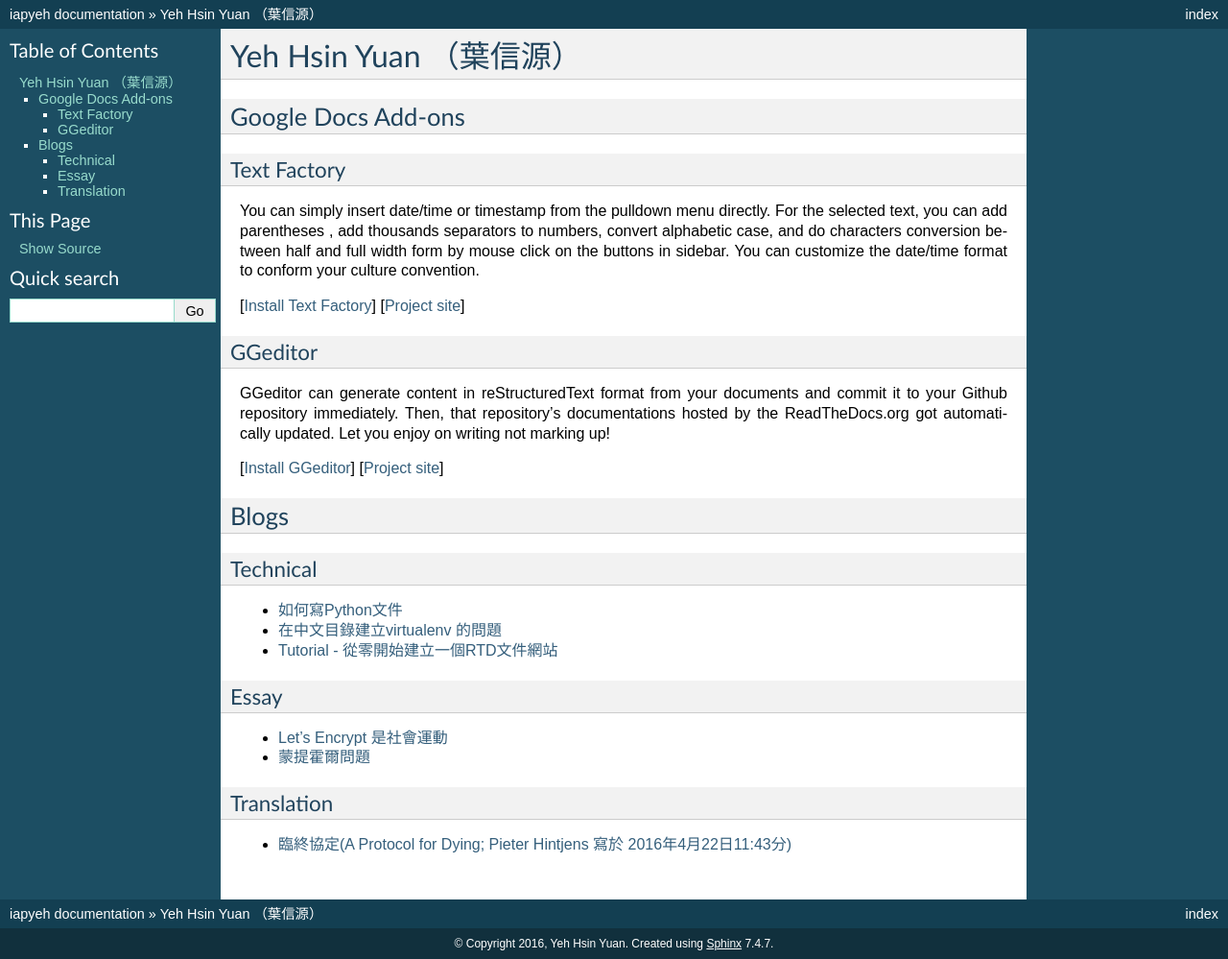
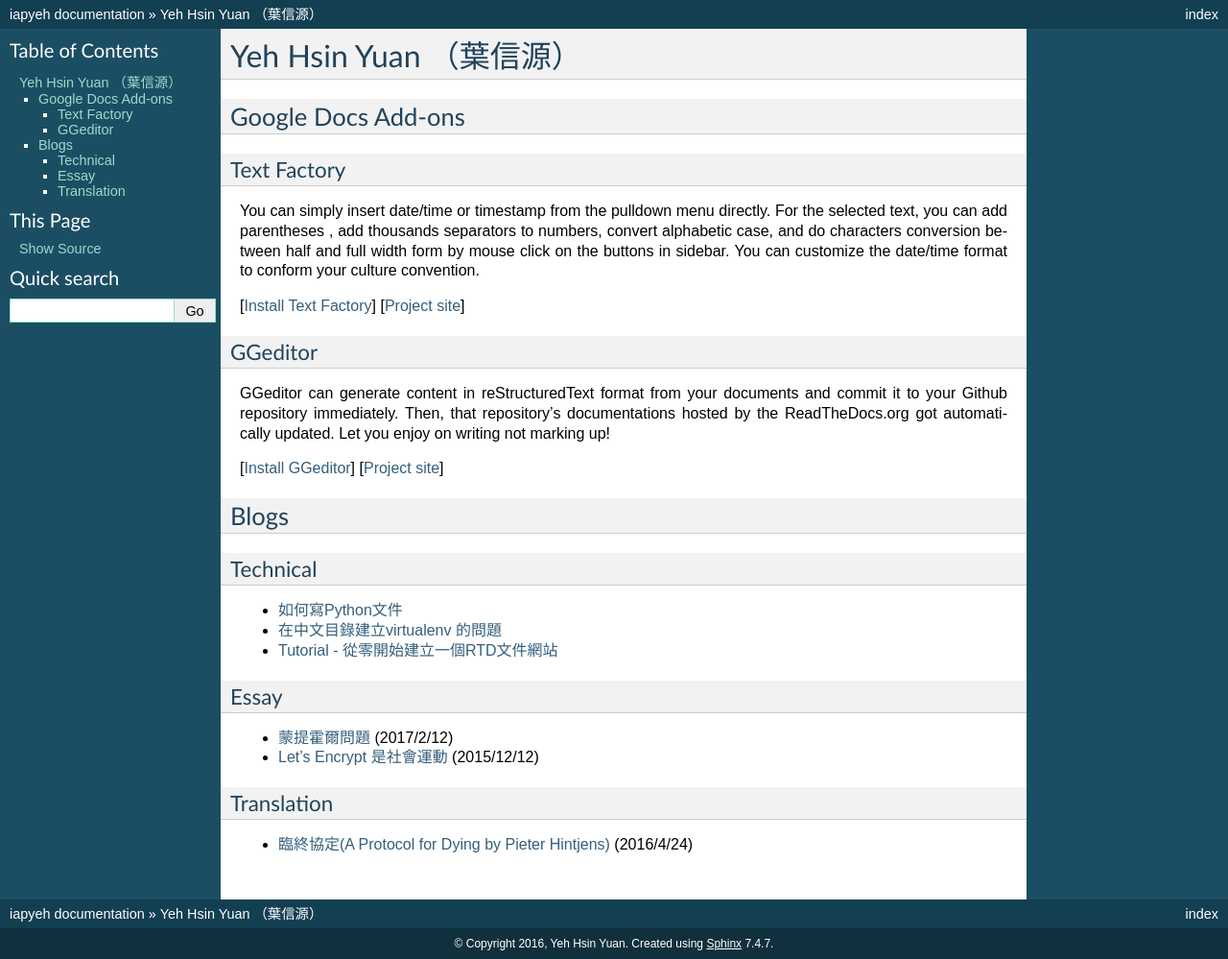
Before and after one commit to iapyeh/iapyeh, a Sphinx documentation site: the page built from docs/index.rst, in a window 1280 px wide. Shown: the whole page at 96% size. Built offline with Sphinx 7.4.7, drawn with Linux system fonts in a browser that asks for light colours.

Commit message:
Google Docs reST Editor@2017-2-18 21:55:7

```diff
--- a/docs/index.rst
+++ b/docs/index.rst
@@ -48,16 +48,16 @@
 Essay
 =====
 
-* \ |LINK8|\
+* \ |LINK8|\  (2017/2/12)
 
-* \ |LINK9|\
+* \ |LINK9|\  (2015/12/12)
 
 .. _h6d307874835717394e3f1a464967c:
 
 Translation
 ===========
 
-* \ |LINK10|\
+* \ |LINK10|\  (2016/4/24)
 
 .. bottom of content
 
@@ -92,12 +92,12 @@
 
 .. |LINK8| raw:: html
 
-    <a href="blogs/LetsEncrypt.html">Let’s Encrypt 是社會運動</a>
+    <a href="blogs/MontyHallProblem.html">蒙提霍爾問題</a>
 
 .. |LINK9| raw:: html
 
-    <a href="blogs/MontyHallProblem.html">蒙提霍爾問題</a>
+    <a href="blogs/LetsEncrypt.html">Let’s Encrypt 是社會運動</a>
 
 .. |LINK10| raw:: html
 
-    <a href="blogs/translation/AProtocol4Dying.html">臨終協定(A Protocol for Dying; Pieter Hintjens 寫於 2016年4月22日11:43分)</a>
+    <a href="blogs/translation/AProtocol4Dying.html">臨終協定(A Protocol for Dying by Pieter Hintjens)</a>
```
